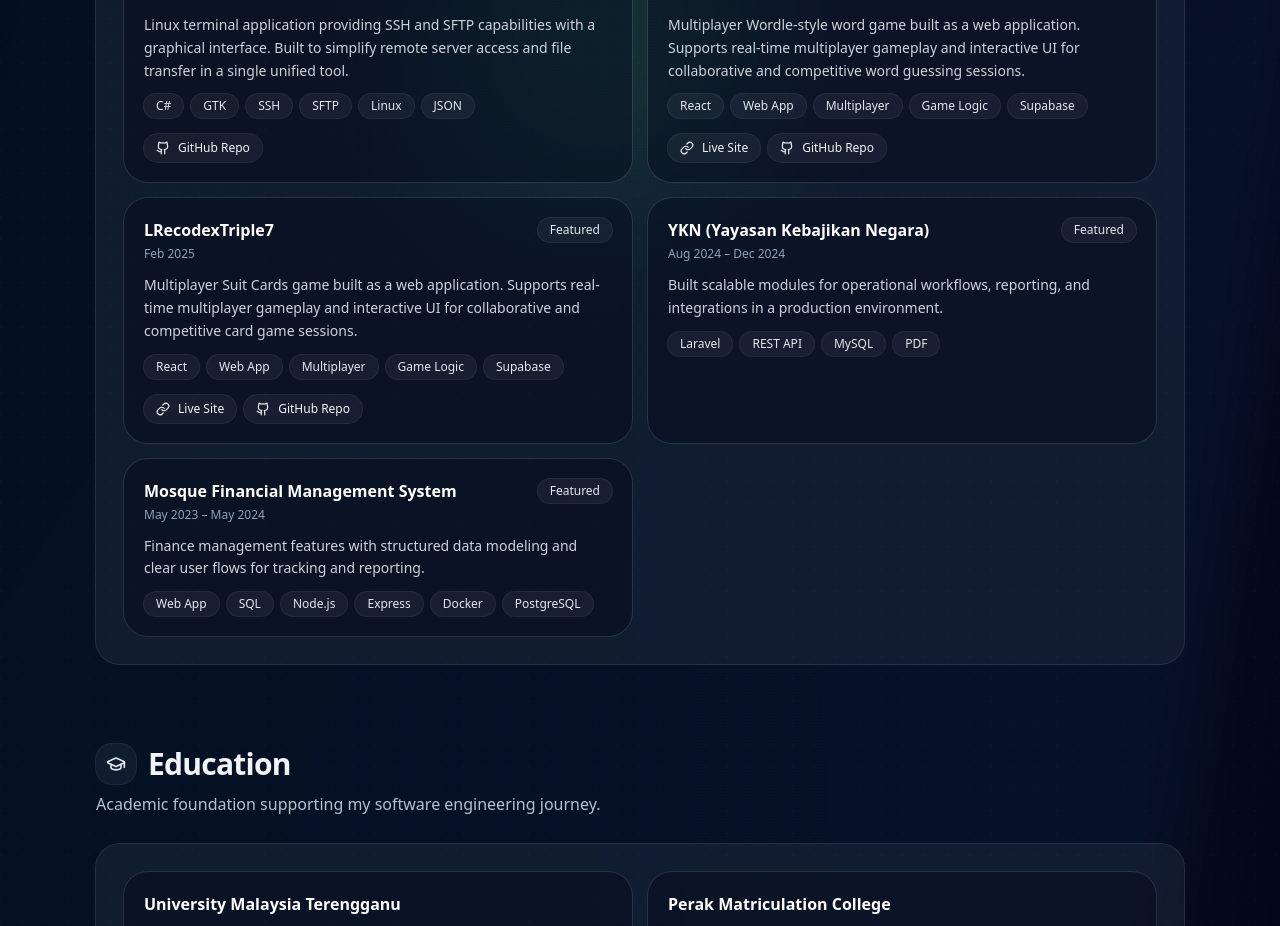
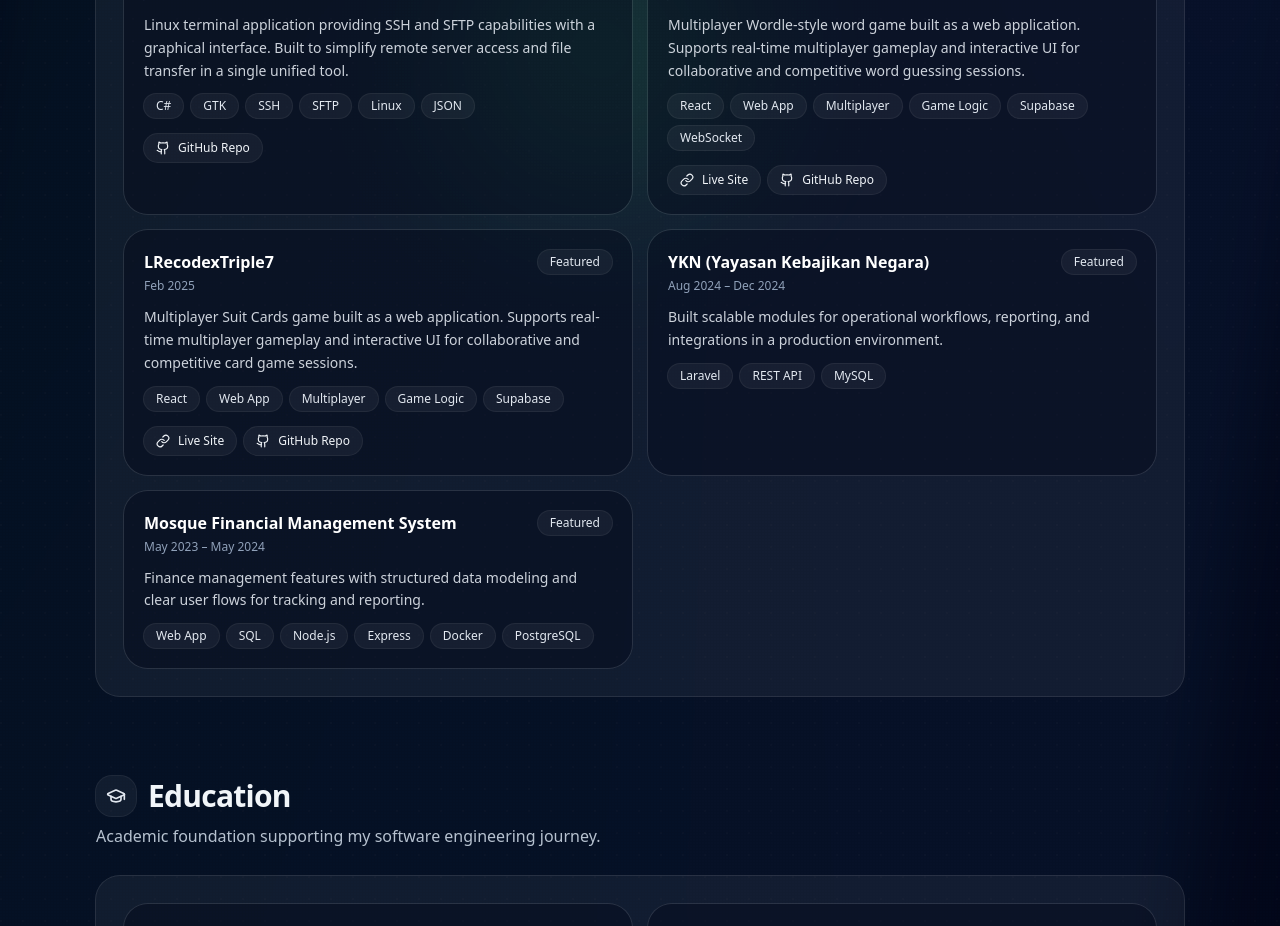
Before and after one commit to LRecodex/portfolio-azim, a React (Vite) app: page / in a window 1280 px wide. Shown: the part 3040-3966 px from the top of the page. Built offline with nearby package versions, Linux system fonts and the light colour scheme; the HTML template or start-up script is replaced by a standard one.

Commit message:
update skills

```diff
--- a/src/App.tsx
+++ b/src/App.tsx
@@ -781,7 +781,7 @@ export default function App() {
       period: "Jan 2025",
       description:
         "Multiplayer Wordle-style word game built as a web application. Supports real-time multiplayer gameplay and interactive UI for collaborative and competitive word guessing sessions.",
-      tags: ["React", "Web App", "Multiplayer", "Game Logic", "Supabase"],
+      tags: ["React", "Web App", "Multiplayer", "Game Logic", "Supabase", "WebSocket"],
       links: [
         {
           label: "Live Site",
@@ -819,7 +819,7 @@ export default function App() {
       period: "Aug 2024 – Dec 2024",
       description:
         "Built scalable modules for operational workflows, reporting, and integrations in a production environment.",
-      tags: ["Laravel", "REST API", "MySQL", "PDF"],
+      tags: ["Laravel", "REST API", "MySQL"],
     },
     {
       name: "Mosque Financial Management System",
```
